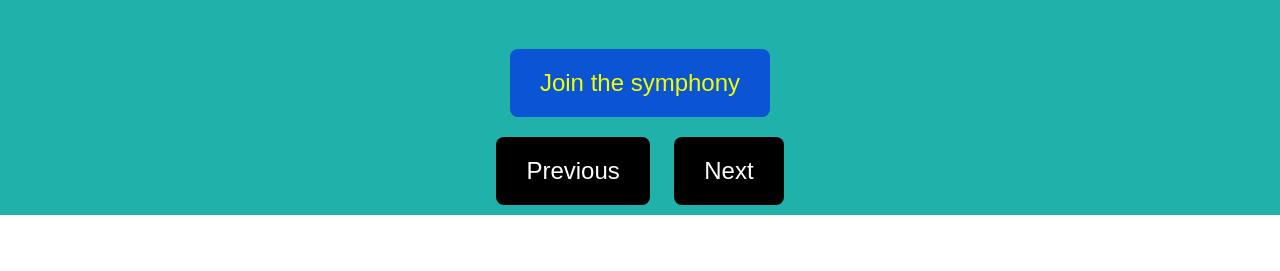
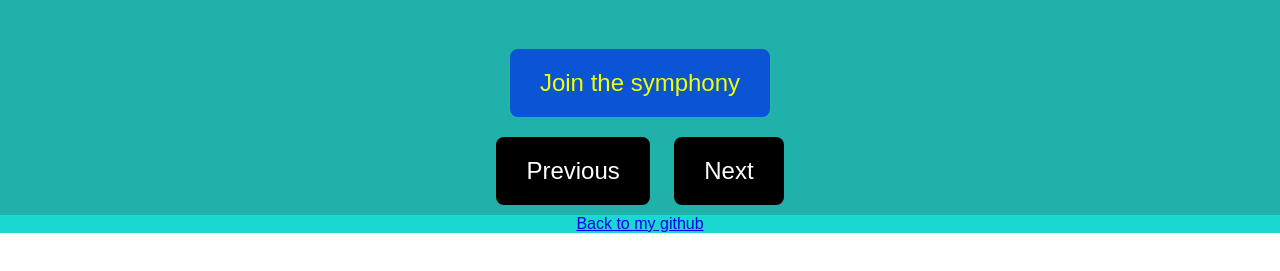
Before and after one commit to AD-Archer/PhotoFlip, a plain HTML site: page index.html in a window 1280 px wide. Shown: the part 421-692 px from the top of the page. Drawn offline with Linux system fonts and the light colour scheme.

Commit message:
added link to my github in footer

```diff
--- a/index.html
+++ b/index.html
@@ -36,6 +36,9 @@
 
   <footer>
     <!-- Add your social media links -->
-  </footer>
+     <center>
+    <a href="https://github.com/AD-Archer">Back to my github</a>
+  </center>
+</footer>
 </body>
 </html>
--- a/styles.css
+++ b/styles.css
@@ -8,9 +8,12 @@ html, body {
     background-color: lightseagreen;
     text-align: center;
 }
-
+footer{
+    background-color: rgb(26, 216, 207);
+    color: white;
+}
 img {
-    max-width: 100%;
+    width: auto;
     height: auto;
     margin: 20px 0;
 }
```
